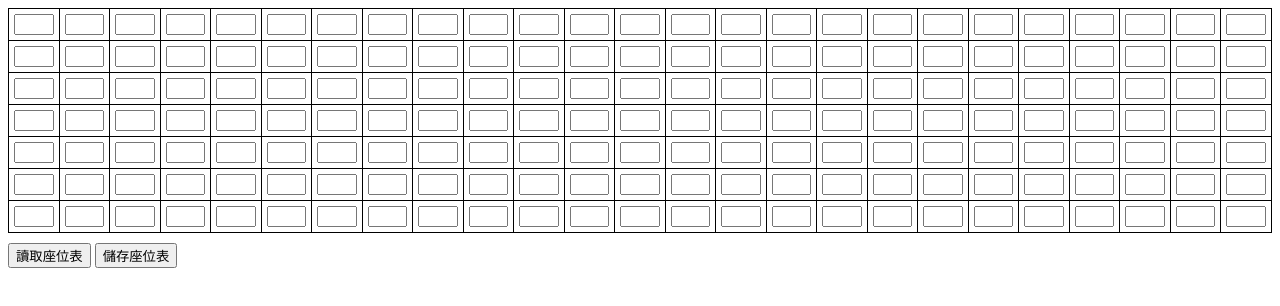
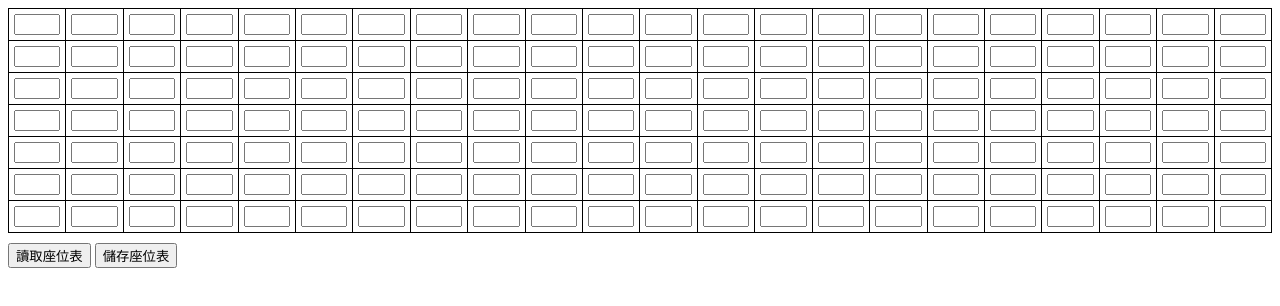
Before and after one commit to dytsai/card-stunt, a plain HTML site: page tfg-stunt-seats.html in a window 1280 px wide. Drawn offline with Linux system fonts and the light colour scheme.

Commit message:
Change columns from 25 to 22

```diff
--- a/tfg-stunt-seats.html
+++ b/tfg-stunt-seats.html
@@ -29,7 +29,7 @@
 
   <script>
     const rows = 7;
-    const columns = 25;
+    const columns = 22;
 
     const grid = document.getElementById('grid');
     const fileInput = document.getElementById('fileInput');
```
